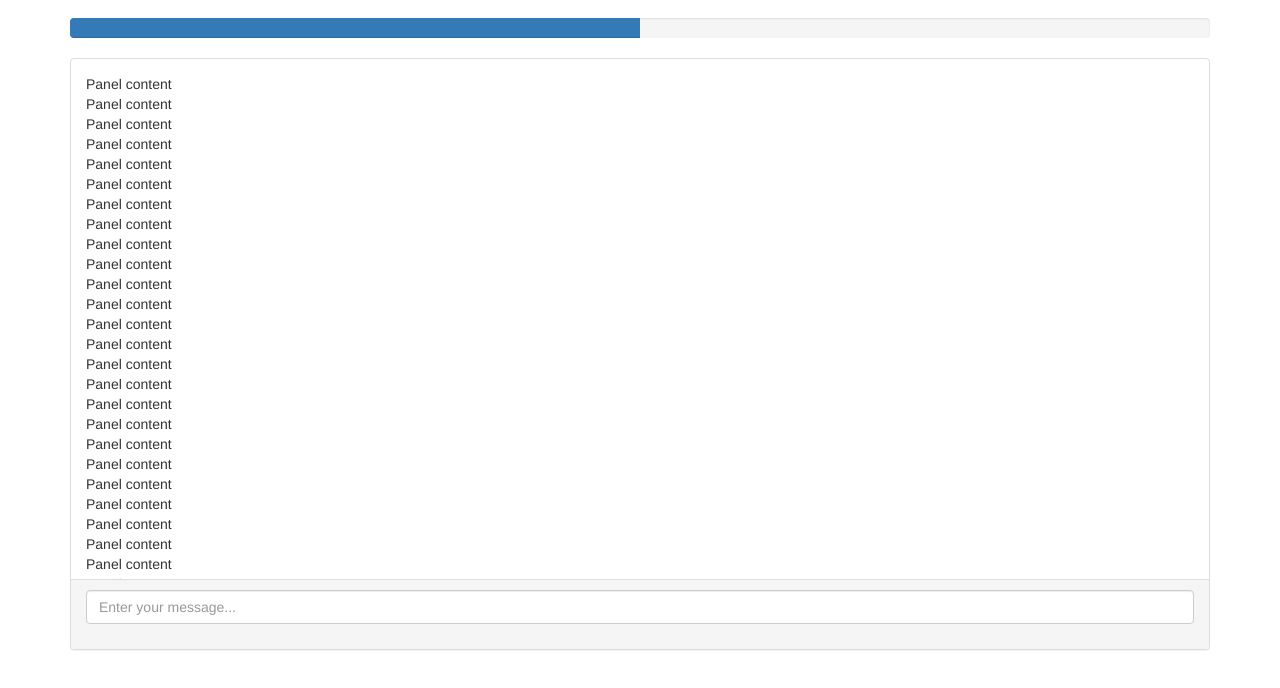
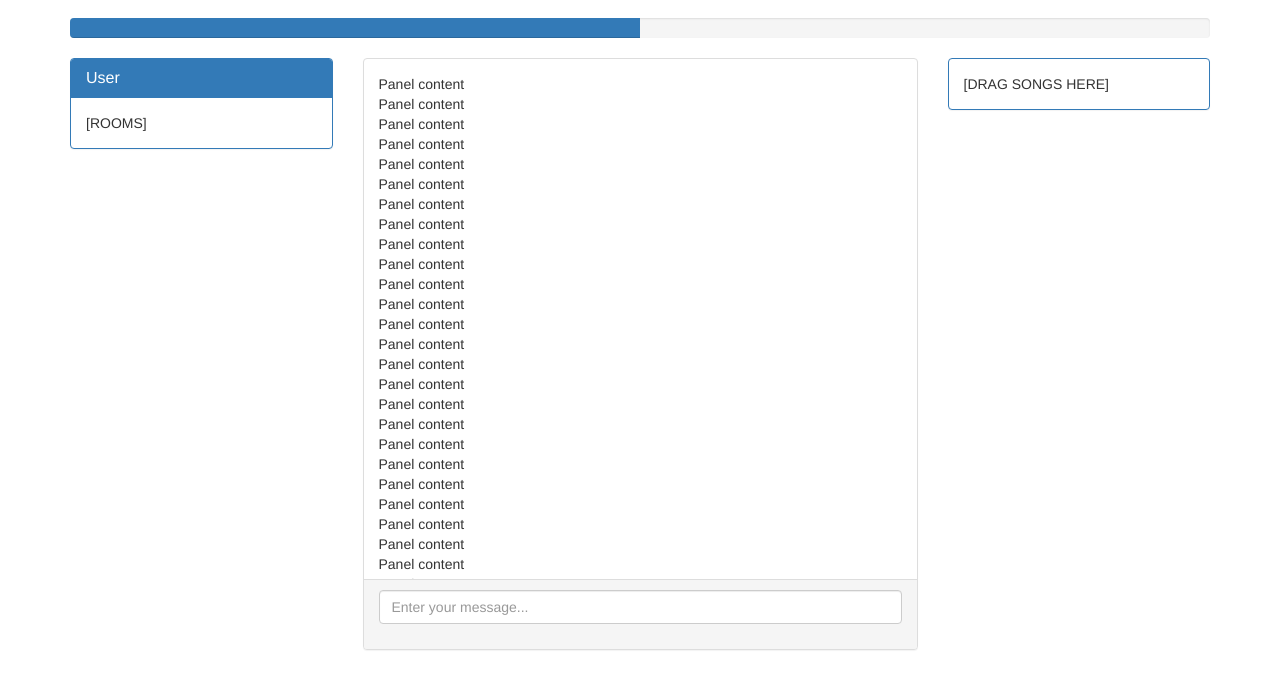
Before and after one commit to ArtskydJ/music-room-site, a website: page static/index.html in a window 1280 px wide. Shown: the part 54-742 px from the top of the page. Drawn offline with nearby package versions, Linux system fonts and the light colour scheme.

Commit message:
columns added

```diff
--- a/static/index.html
+++ b/static/index.html
@@ -18,6 +18,19 @@
 			<div class="progress">
 				<div class="progress-bar" style="width: 50%"></div>
 			</div>
+			<div class="row">
+				<div class="col-sm-3">
+					<div class="panel panel-primary">
+						<div class="panel-heading">
+							<h3 class="panel-title">User</h3>
+						</div>
+						<div class="panel-body">
+							[ROOMS]
+						</div>
+					</div>
+				</div>
+				<div class="col-sm-6">
+
 					<div class="panel panel-default">
 						<div class="panel-body" style="overflow:auto; height: 65vh;">
 							Panel content<br>
@@ -65,6 +78,18 @@
 							</div>
 						</div>
 					</div>
+
+
+				</div>
+				<div class="col-sm-3">
+					<div class="panel panel-primary">
+						<div class="panel-body">
+							[DRAG SONGS HERE]
+						</div>
+					</div>
+				</div>
+			</div>
+
 		</div>
 	</body>
 </html>
```
Lines whose indentation alone changed are shown as unchanged.
